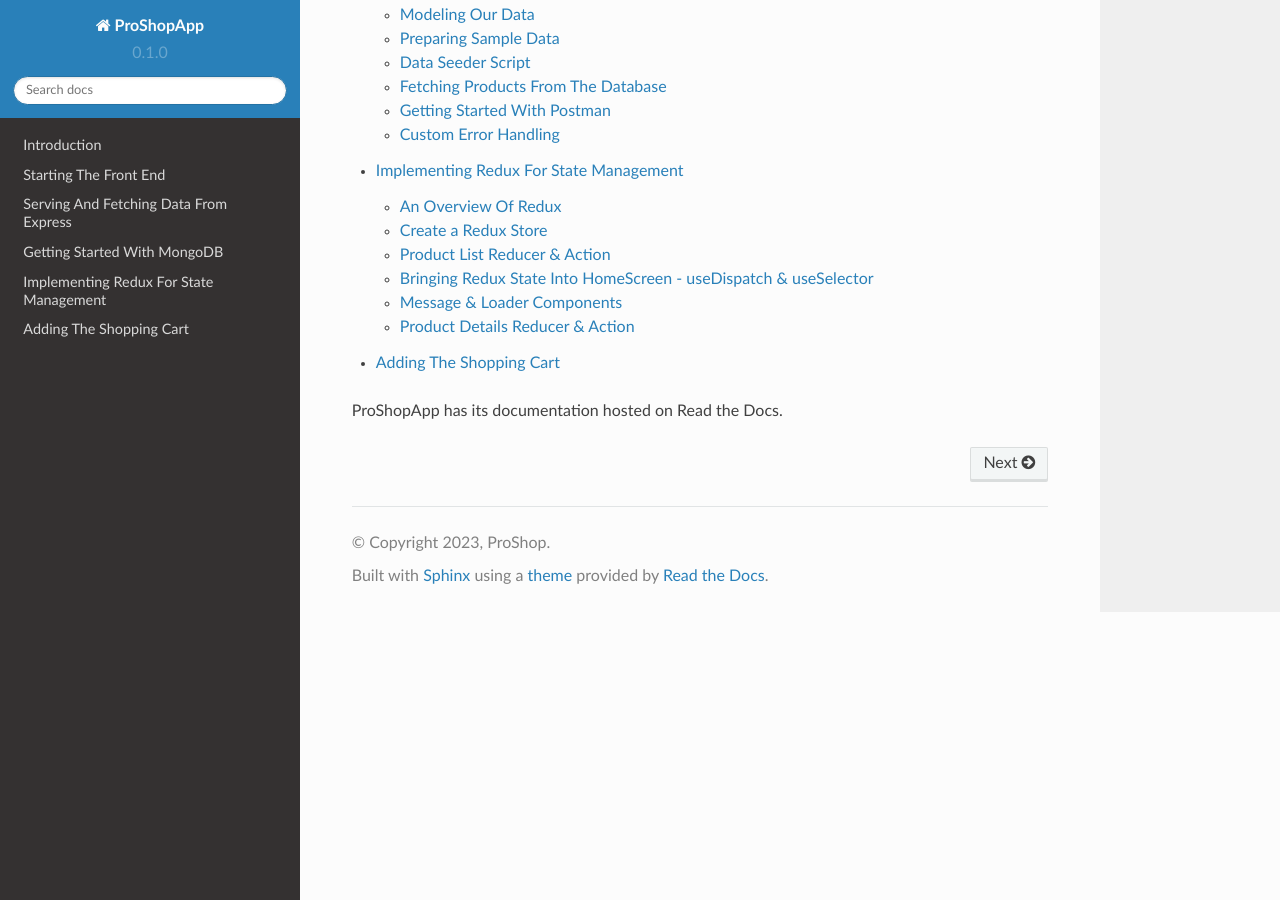
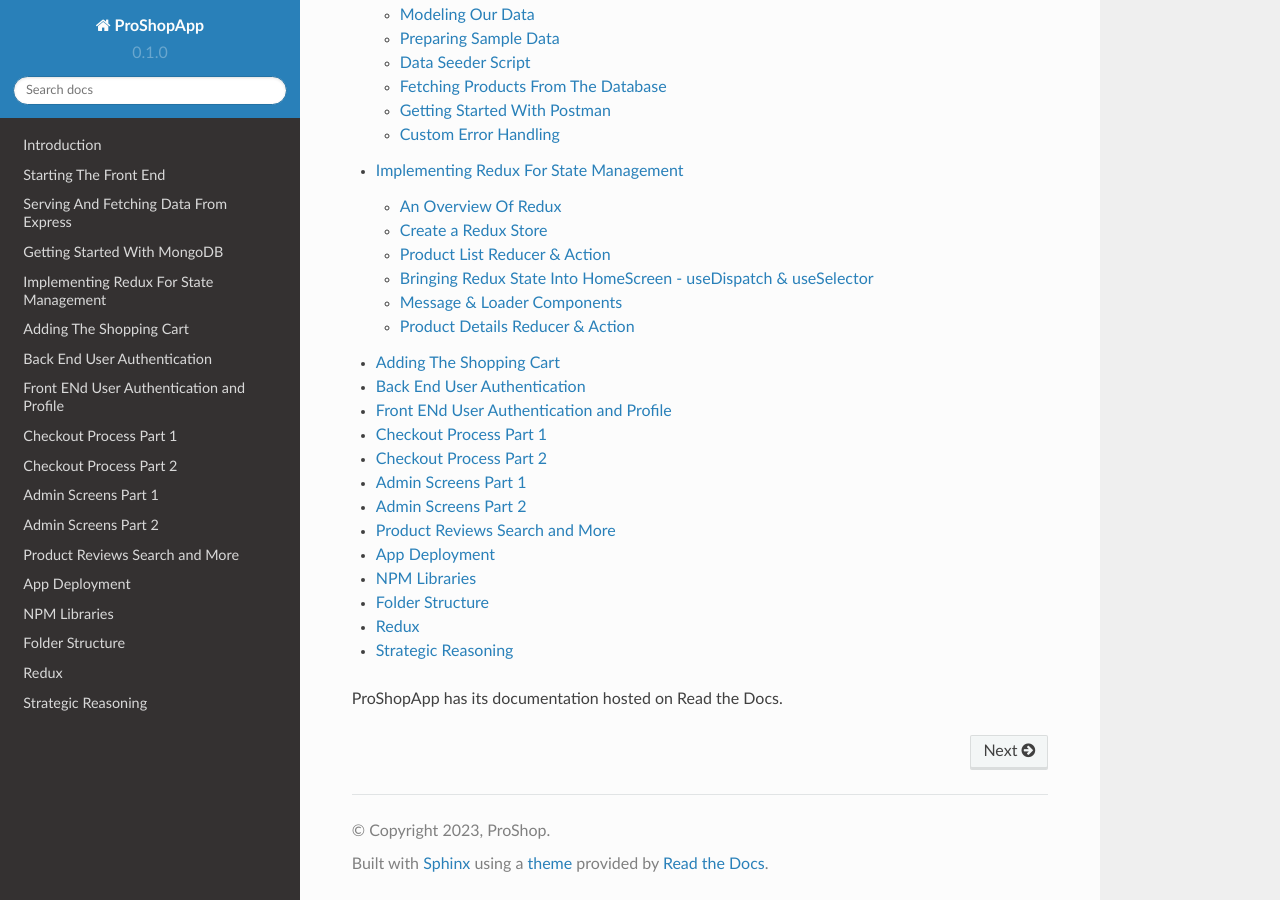
Before and after one commit to Pythonidaer/proshopapp, a Sphinx documentation site: the page built from docs/source/index.rst, in a window 1280 px wide and 900 px high, scrolled down 1094 px. Built offline with Sphinx 7.4.7 and the Read the Docs theme 2.0.0, drawn with Linux system fonts in a browser that asks for light colours.

Commit message:
testing new pages without content and perfomring hard page refreshes

```diff
--- /dev/null
+++ b/docs/source/admin-screens-pt1.rst
@@ -0,0 +1,4 @@
+Admin Screens Part 1
+=====
+
+.. _admin-screens-pt1:
--- /dev/null
+++ b/docs/source/admin-screens-pt2.rst
@@ -0,0 +1,4 @@
+Admin Screens Part 2
+=====
+
+.. _admin-screens-pt2:
--- /dev/null
+++ b/docs/source/app-deployment.rst
@@ -0,0 +1,4 @@
+App Deployment
+=====
+
+.. _app-deployment:
--- /dev/null
+++ b/docs/source/back-end-user-auth.rst
@@ -0,0 +1,4 @@
+Back End User Authentication
+=====
+
+.. _back-end-user-auth:
--- /dev/null
+++ b/docs/source/checkout-process-pt1.rst
@@ -0,0 +1,4 @@
+Checkout Process Part 1
+=====
+
+.. _checkout-process-pt1:
--- /dev/null
+++ b/docs/source/checkout-process-pt2.rst
@@ -0,0 +1,4 @@
+Checkout Process Part 2
+=====
+
+.. _checkout-process-pt2:
--- /dev/null
+++ b/docs/source/folder-structure.rst
@@ -0,0 +1,4 @@
+Folder Structure
+=====
+
+.. _folder-structure:
--- /dev/null
+++ b/docs/source/front-end-user-auth.rst
@@ -0,0 +1,4 @@
+Front ENd User Authentication and Profile
+=====
+
+.. _front-end-user-auth:
--- a/docs/source/index.rst
+++ b/docs/source/index.rst
@@ -25,5 +25,17 @@
    getting-started-with-mongodb
    implementing-redux-for-state-management
    adding-the-shopping-cart
+   back-end-user-auth
+   front-end-user-auth
+   checkout-process-pt1
+   checkout-process-pt2
+   admin-screens-pt1
+   admin-screens-pt2
+   product-reviews-search
+   app-deployment
+   npm-libraries
+   folder-structure
+   redux
+   strategic-reasoning
 
 ProShopApp has its documentation hosted on Read the Docs.
--- /dev/null
+++ b/docs/source/npm-libraries.rst
@@ -0,0 +1,4 @@
+NPM Libraries
+=====
+
+.. _npm-libraries:
--- /dev/null
+++ b/docs/source/product-reviews-search.rst
@@ -0,0 +1,4 @@
+Product Reviews Search and More
+=====
+
+.. _product-reviews-search:
--- /dev/null
+++ b/docs/source/redux.rst
@@ -0,0 +1,4 @@
+Redux
+=====
+
+.. _redux:
--- /dev/null
+++ b/docs/source/strategic-reasoning.rst
@@ -0,0 +1,4 @@
+Strategic Reasoning
+=====
+
+.. _strategic-reasoning:
```
